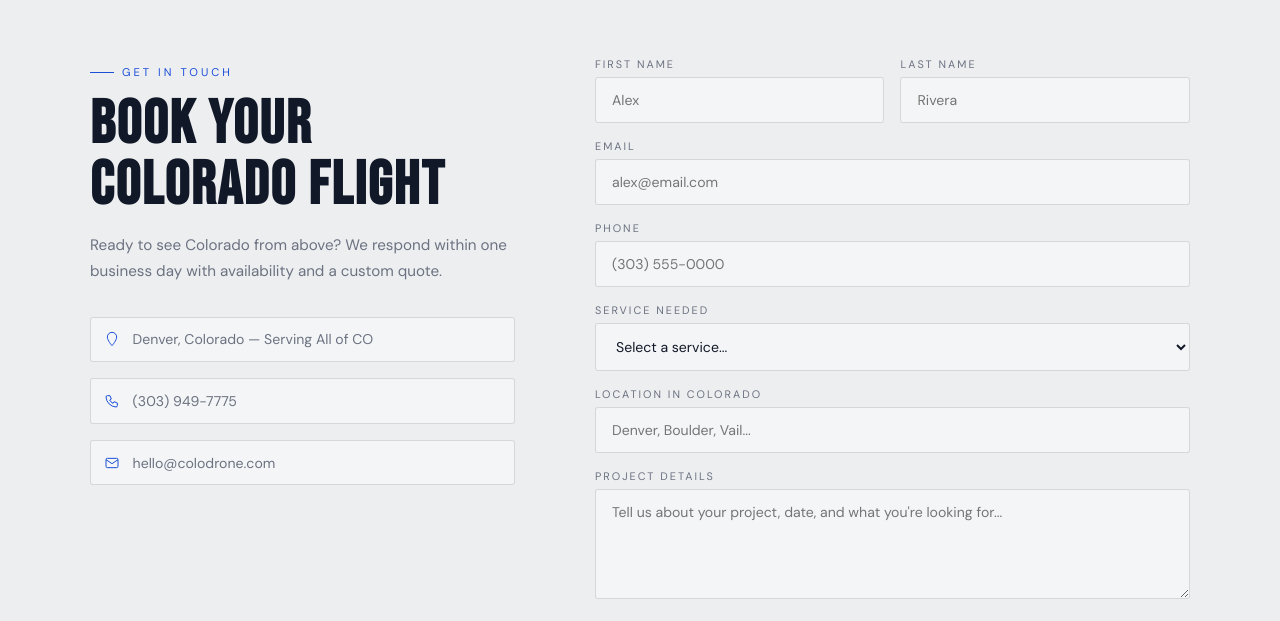
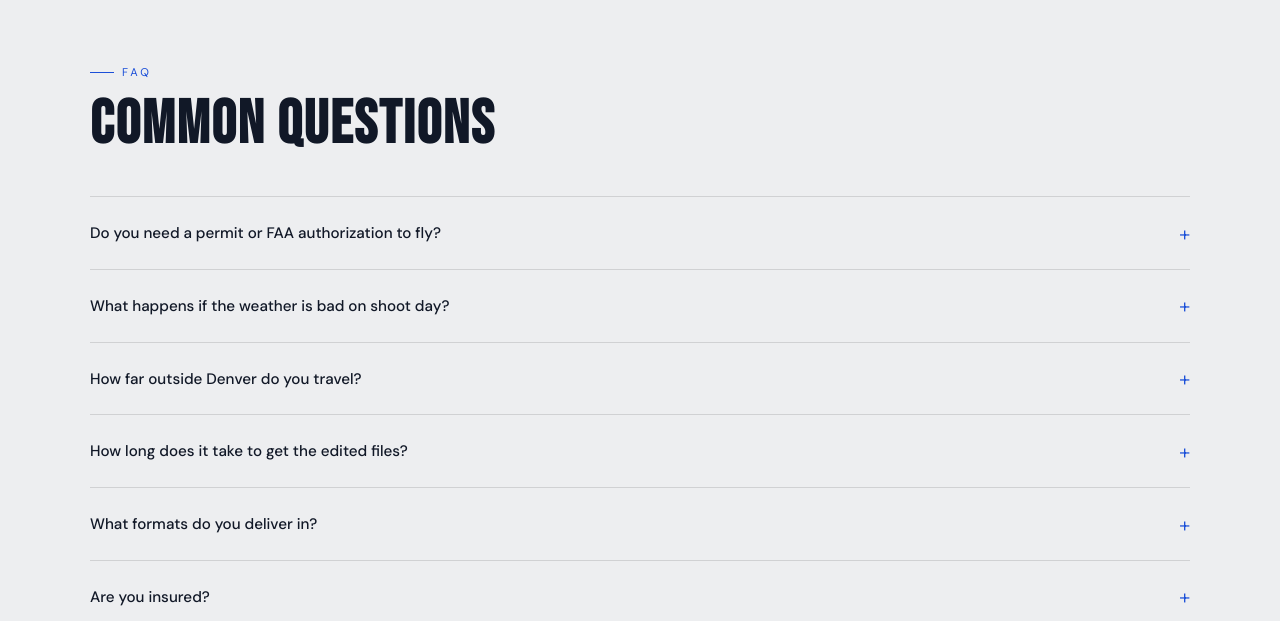
Before and after one commit to Simeon2509/colodrone, a Next.js app: page / in a window 1280 px wide. Shown: the part 6719-7340 px from the top of the page. Built offline with nearby package versions, Linux system fonts and the light colour scheme.

Commit message:
Add FAQ section to homepage

```diff
--- a/app/globals.css
+++ b/app/globals.css
@@ -376,6 +376,20 @@ div.pkg-card>.pkg-body>.pkg-features{flex:1}
 }
 .step-title{font-family:'Bebas Neue',sans-serif;font-size:1.1rem;letter-spacing:2px;margin-bottom:0.5rem;color:var(--text)}
 .step-body{font-size:0.82rem;color:var(--muted);line-height:1.6}
+
+/* FAQ */
+.faq-list{margin-top:2.5rem;display:flex;flex-direction:column;gap:0}
+.faq-item{border-top:1px solid var(--border2)}
+.faq-item:last-child{border-bottom:1px solid var(--border2)}
+.faq-question{
+  list-style:none;display:flex;justify-content:space-between;align-items:center;gap:1rem;
+  padding:1.4rem 0;cursor:pointer;font-size:0.95rem;font-weight:500;color:var(--text);
+  user-select:none;
+}
+.faq-question::-webkit-details-marker{display:none}
+.faq-question::after{content:'+';font-size:1.3rem;font-weight:300;color:var(--co-blue);flex-shrink:0;transition:transform .2s}
+.faq-item[open] .faq-question::after{transform:rotate(45deg)}
+.faq-answer{font-size:0.88rem;color:var(--muted);line-height:1.8;padding-bottom:1.4rem;margin:0;max-width:720px}
 
 /* TESTIMONIALS */
 .testimonials-grid{display:grid;grid-template-columns:repeat(auto-fit,minmax(280px,1fr));gap:1.5rem;margin-top:2.5rem}
--- a/app/page.tsx
+++ b/app/page.tsx
@@ -380,6 +380,39 @@ export default function Home() {
         </div>
       </section>
 
+      <section id="faq" style={{ background: 'var(--bg)' }}>
+        <div className="section-inner">
+          <div className="section-eyebrow"><div className="eyebrow-line"></div>FAQ</div>
+          <h2 className="section-title">Common Questions</h2>
+          <div className="faq-list">
+            <details className="faq-item">
+              <summary className="faq-question">Do you need a permit or FAA authorization to fly?</summary>
+              <p className="faq-answer">Yes — and we handle all of it. We are FAA Part 107 certified and file LAANC authorizations for any controlled airspace, including areas near DIA and downtown Denver. You don't need to do anything on your end.</p>
+            </details>
+            <details className="faq-item">
+              <summary className="faq-question">What happens if the weather is bad on shoot day?</summary>
+              <p className="faq-answer">We monitor conditions closely leading up to your shoot. If wind, rain, or low visibility makes flying unsafe, we'll reschedule at no charge. Colorado weather moves fast — we're flexible and will find the next available window that works for both of us.</p>
+            </details>
+            <details className="faq-item">
+              <summary className="faq-question">How far outside Denver do you travel?</summary>
+              <p className="faq-answer">We cover all of Colorado — from Boulder and Fort Collins to Aspen, Vail, and Steamboat Springs. Locations within the Denver metro are included in all package prices. For shoots further out, a travel fee applies based on mileage.</p>
+            </details>
+            <details className="faq-item">
+              <summary className="faq-question">How long does it take to get the edited files?</summary>
+              <p className="faq-answer">Most shoots are delivered within 3–5 business days via a private gallery link. Need it faster? Same-day rush delivery is available on select packages — just mention it when you book.</p>
+            </details>
+            <details className="faq-item">
+              <summary className="faq-question">What formats do you deliver in?</summary>
+              <p className="faq-answer">Every shoot is delivered in both horizontal (16:9) and vertical (9:16) formats so you have content ready for your website, MLS listing, Instagram Reels, and TikTok. Photos are delivered as high-resolution JPGs, with RAW files available on Standard and Premium packages.</p>
+            </details>
+            <details className="faq-item">
+              <summary className="faq-question">Are you insured?</summary>
+              <p className="faq-answer">Yes. ColoDrone carries full liability insurance for every flight. If your venue, HOA, or client requires a certificate of insurance, we can provide one before the shoot.</p>
+            </details>
+          </div>
+        </div>
+      </section>
+
       <section id="contact">
         <div className="section-inner">
           <div className="contact-grid">
```
